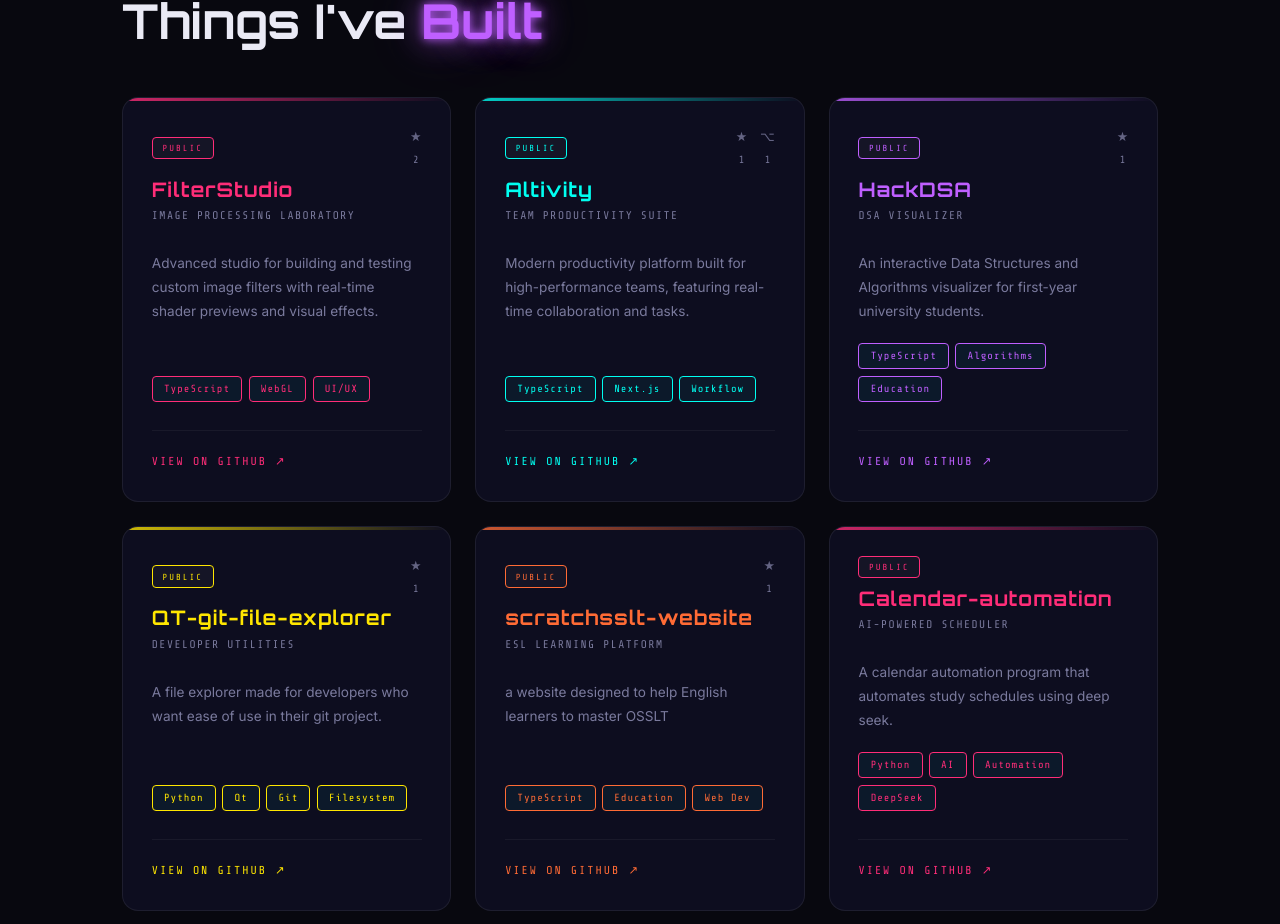
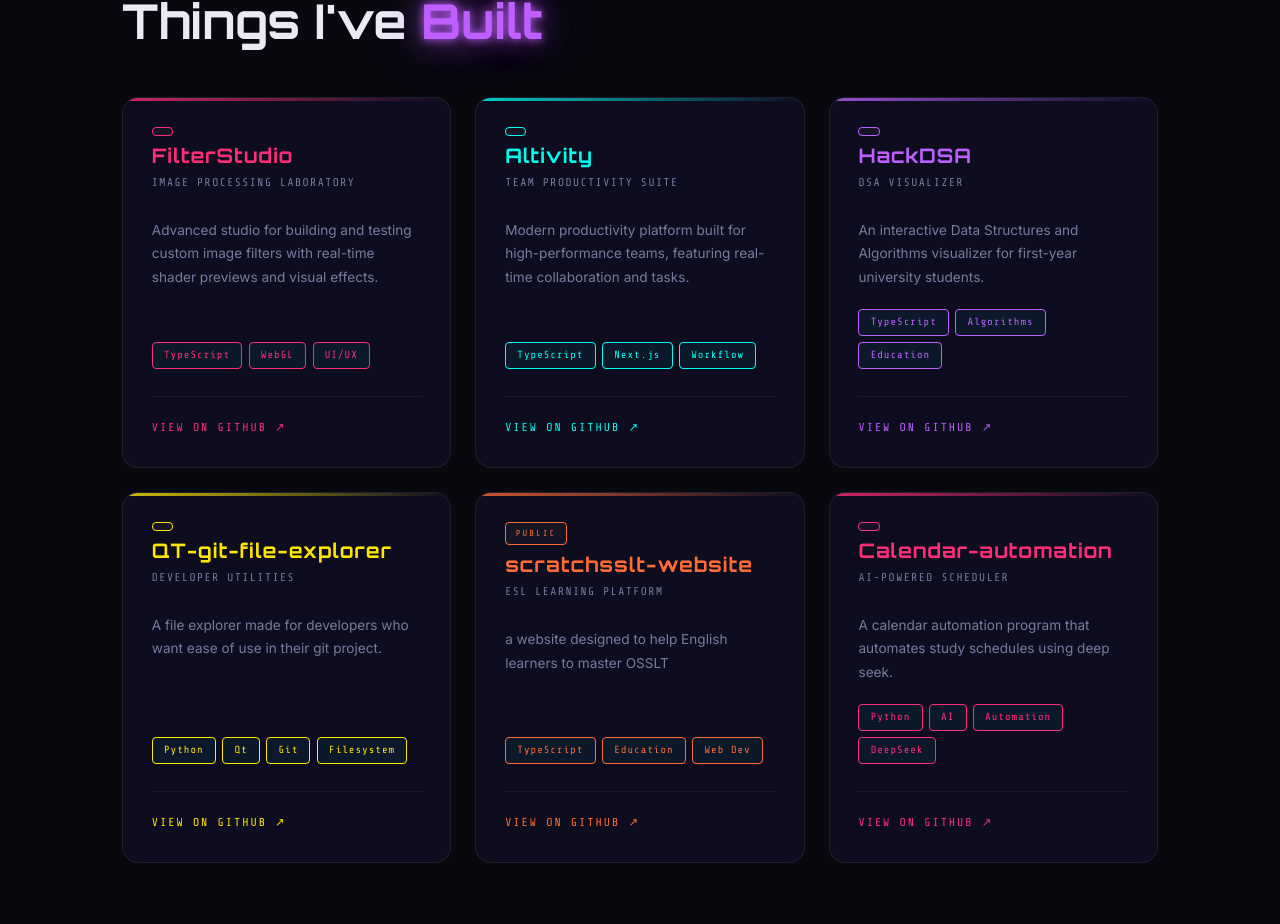
Before and after one commit to danii-ree/portfolio-website, a Next.js app: page / in a window 1280 px wide. Shown: the part 3335-4259 px from the top of the page. Built offline with nearby package versions, Linux system fonts and the light colour scheme.

Commit message:
more stuff added to enhance overall looks

```diff
--- a/src/components/Projects.jsx
+++ b/src/components/Projects.jsx
@@ -12,8 +12,8 @@ const projects = [
         tags: ['TypeScript', 'WebGL', 'UI/UX'],
         color: 'var(--neon-pink)',
         glow: 'rgba(255,45,120,0.3)',
-        status: 'PUBLIC',
-        stats: { stars: 2 }
+        // status: 'PUBLIC',
+        // stats: { stars: 2 }
     },
     {
         id: 2,
@@ -23,8 +23,8 @@ const projects = [
         tags: ['TypeScript', 'Next.js', 'Workflow'],
         color: 'var(--neon-cyan)',
         glow: 'rgba(0,255,241,0.3)',
-        status: 'PUBLIC',
-        stats: { stars: 1, forks: 1 }
+        // status: 'PUBLIC',
+        // stats: { stars: 1, forks: 1 }
     },
     {
         id: 3,
@@ -34,8 +34,8 @@ const projects = [
         tags: ['TypeScript', 'Algorithms', 'Education'],
         color: 'var(--neon-purple)',
         glow: 'rgba(191,95,255,0.3)',
-        status: 'PUBLIC',
-        stats: { stars: 1 }
+        // status: 'PUBLIC',
+        // stats: { stars: 1 }
     },
     {
         id: 4,
@@ -45,8 +45,8 @@ const projects = [
         tags: ['Python', 'Qt', 'Git', 'Filesystem'],
         color: 'var(--neon-yellow)',
         glow: 'rgba(255,230,0,0.3)',
-        status: 'PUBLIC',
-        stats: { stars: 1 }
+        // status: 'PUBLIC',
+        // stats: { stars: 1 }
     },
     {
         id: 5,
@@ -57,7 +57,7 @@ const projects = [
         color: 'var(--neon-orange)',
         glow: 'rgba(255,107,53,0.3)',
         status: 'PUBLIC',
-        stats: { stars: 1 }
+        // stats: { stars: 1 }
     },
     {
         id: 6,
@@ -67,7 +67,7 @@ const projects = [
         tags: ['Python', 'AI', 'Automation', 'DeepSeek'],
         color: 'var(--neon-pink)',
         glow: 'rgba(255,45,120,0.3)',
-        status: 'PUBLIC',
+        // status: 'PUBLIC',
     },
 ];
 
```
